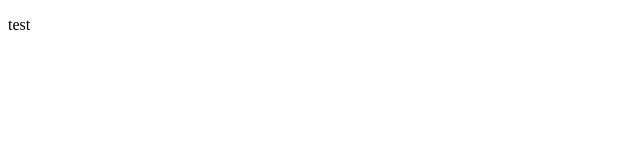
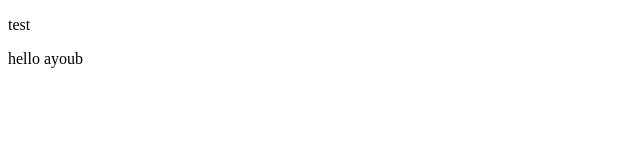
Before and after one commit to ayoubalouhmy/TESTFORK, a plain HTML site: page test.html in a window 1280 px wide. Shown: the full height of the page, 0-640 px from the left. Drawn offline with Linux system fonts and the light colour scheme.

```diff
--- /dev/null
+++ b/test.css
@@ -0,0 +1,5 @@
+
+p{
+    color: green;
+    font-weight: bold;
+}
--- a/test.html
+++ b/test.html
@@ -7,6 +7,7 @@
 </head>
 <body>
     <p>test</p>
+    <p> hello ayoub</p>
 
 </body>
 </html>
```
